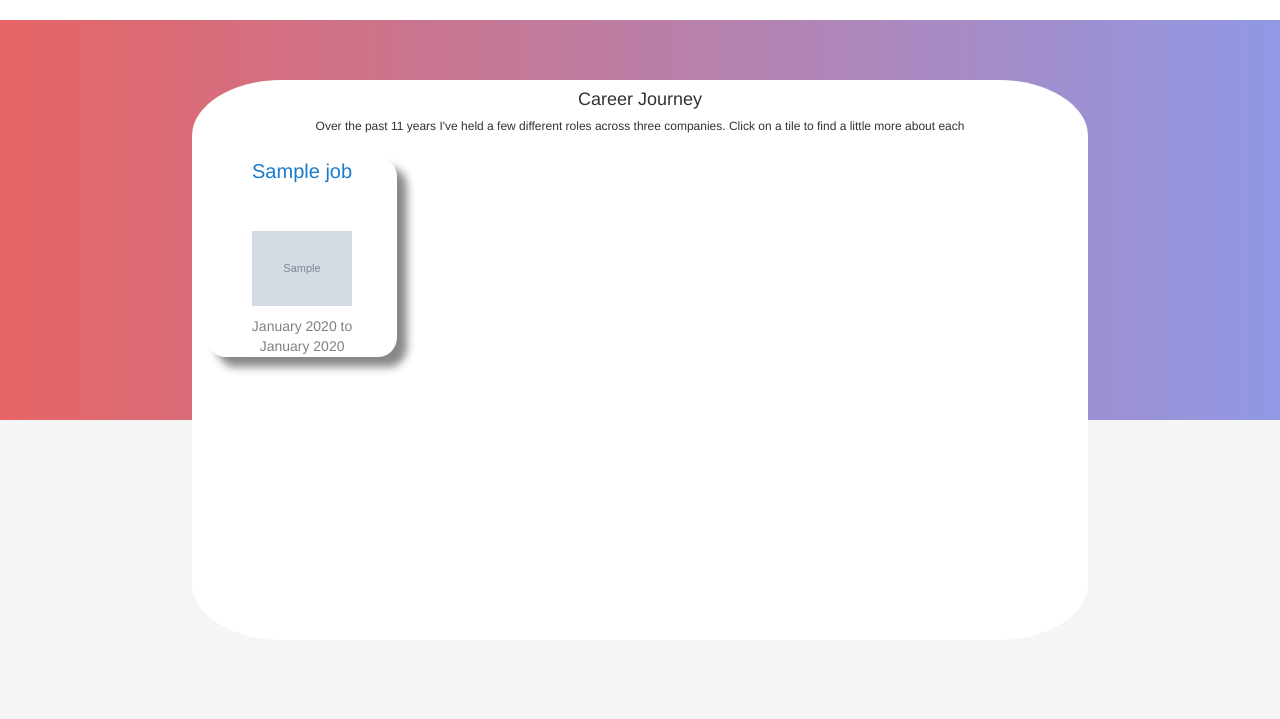
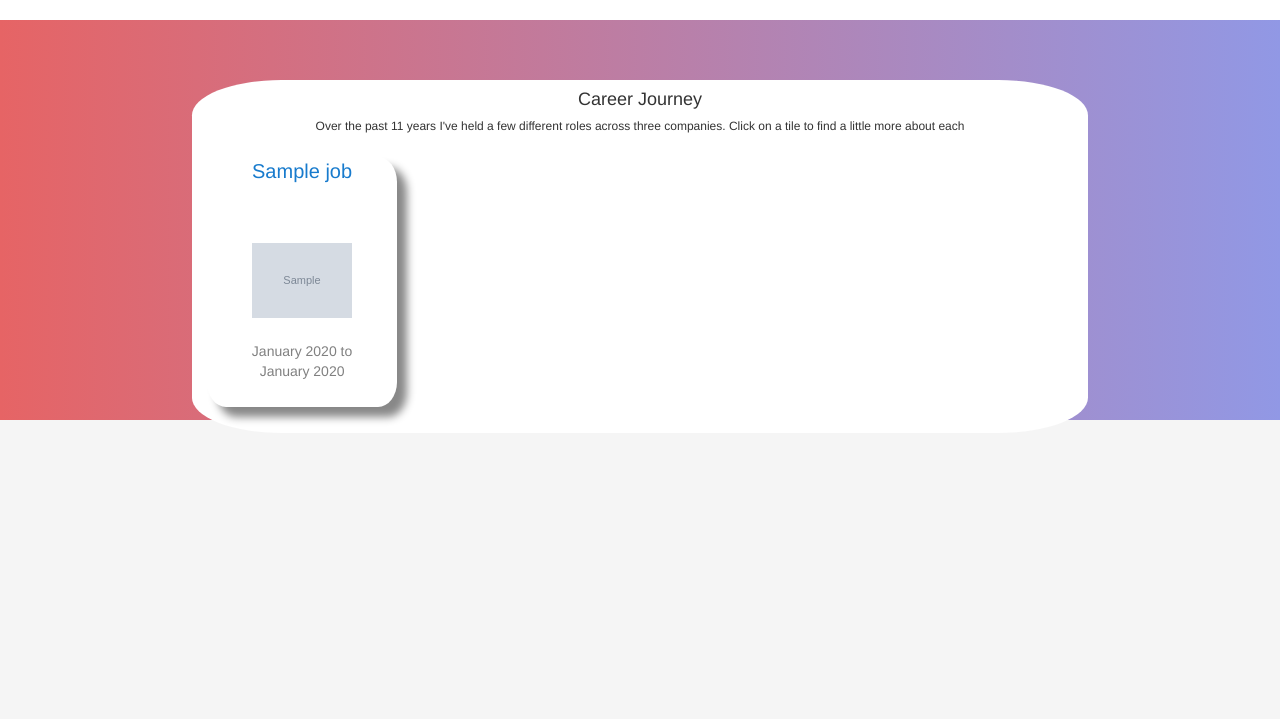
Before and after one commit to thekitbag/markfgray, a Flask app: template webapp/templates/main/career.html in a window 1280 px wide. Shown: the part 52-771 px from the top of the page. Run offline with Flask 2, Linux system fonts and the light colour scheme; the template is opened without the code that fills it: most values are stand-ins (such as "Sample title", 1, 10 or a date in 2020); grey boxes marked "Sample" are stand-in pictures; some libraries are stand-ins or nearby versions.

Commit message:
fixing career page CSS

```diff
--- a/webapp/static/css/career.css
+++ b/webapp/static/css/career.css
@@ -1,8 +1,10 @@
 .central-panel {
-    height: 560px;
+    height: fit-content;
+    padding-bottom: 26px;
 }
+
 .job-tile {
-    height:200px;
+    height:250px;
     width: 98%;
     border-radius: 10%;
     margin-top: 12px;
@@ -24,7 +26,7 @@
 }
 
 .job-title {
-    min-height: 60px;
+    height: 60px;
     font-size: 20px;
     font-weight: 400;
     color: #187bcd;
@@ -34,6 +36,21 @@
 .job-company {
     font-size: 18px;
     font-weight: 600;
+}
+
+.company-logo {
+    position: relative;
+    width: 100%;
+    height: 100px;
+}
+
+img {
+    position: absolute;
+    top: 0;
+    bottom: 0;
+    left: 0;
+    right: 0;
+    margin: auto;
 }
 
 .job-dates {
--- a/webapp/templates/main/career.html
+++ b/webapp/templates/main/career.html
@@ -21,7 +21,9 @@
 		  <div class="col-6 col-sm-6 col-md-4 col-lg-3 col-xl-3">
 		  	<div class="job-tile border text-center mx-auto" data-toggle="modal" data-target="#details {{job.oid}}">
 				<div class="job-details job-title mt-2">{{job.job_title}}</div>
-				<img src="{{job.company.img_url}}" width="100" alt="gamesys.png">
+				<div class="company-logo">
+					<img src="{{job.company.img_url}}" width="100" alt="company logo">
+				</div>
 				<div class="job-details job-dates">
 					<div class="job-details job-start-date">{{job.start_date.date().strftime("%B %Y")}} to </div>
 					<div class="job-details job-end-date">{{job.end_date.date().strftime("%B %Y")}}</div>
```
